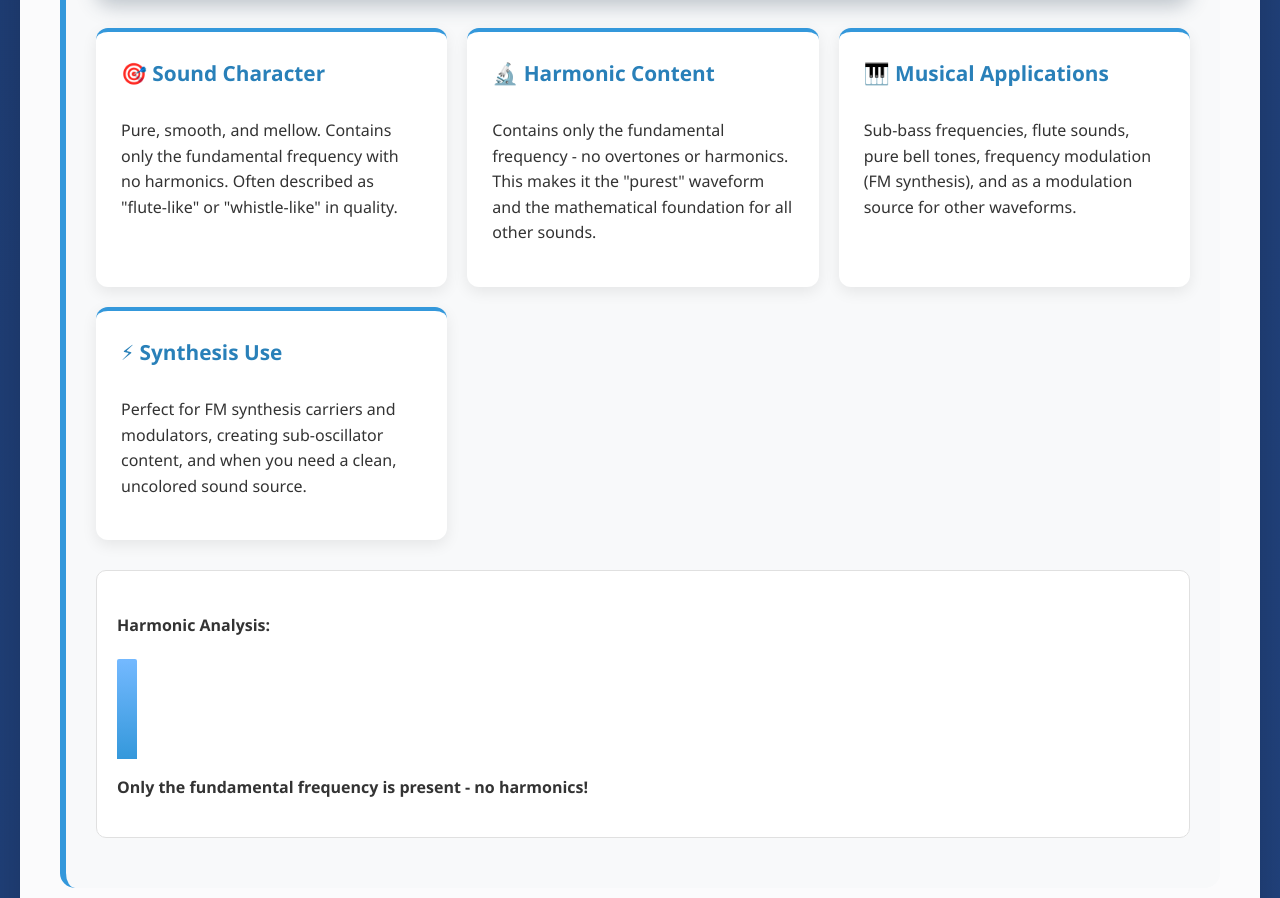
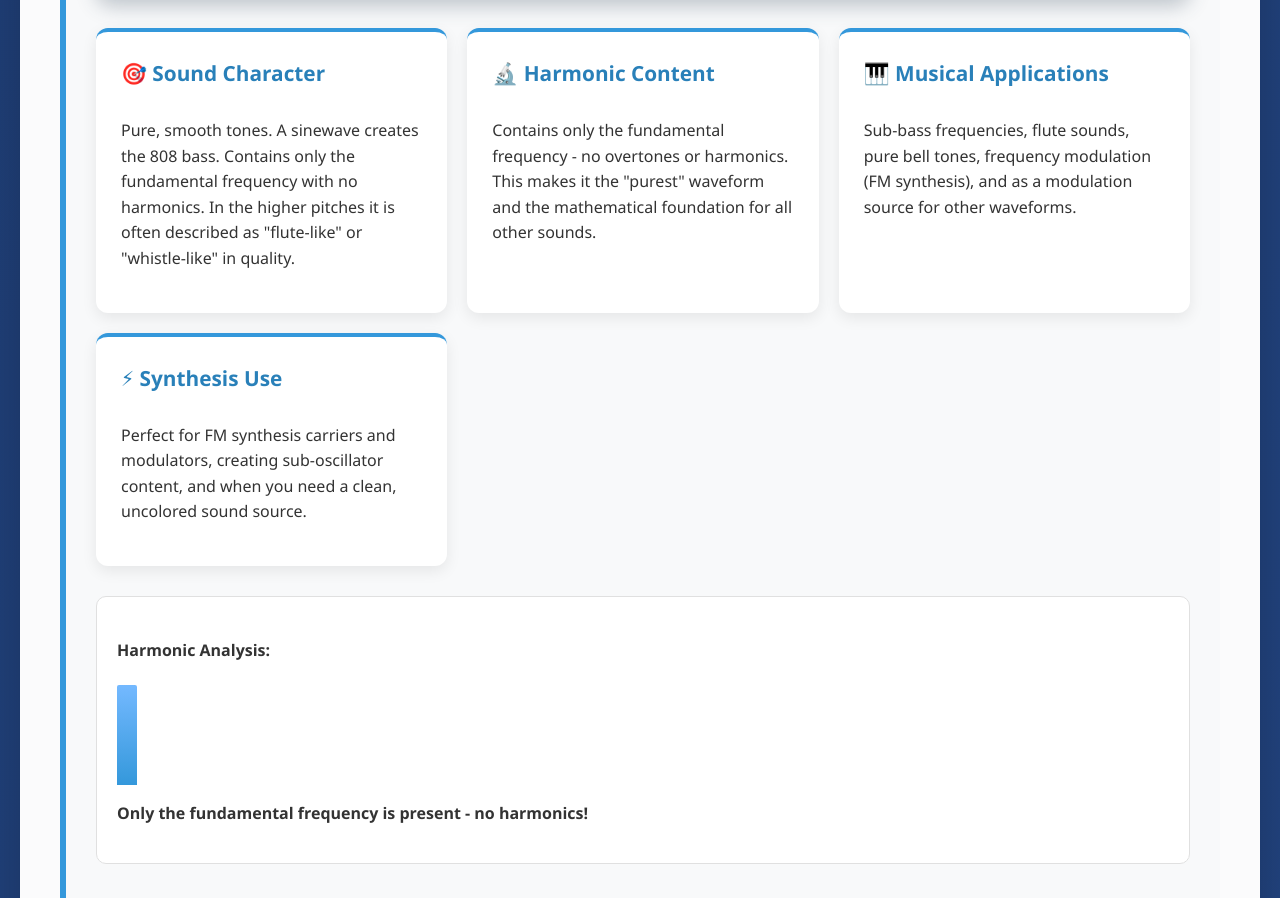
Before and after one commit to JHanksJr/Waveform-Lesson, a plain HTML site: page index.html in a window 1280 px wide. Shown: the part 1085-1983 px from the top of the page. Drawn offline with Linux system fonts and the light colour scheme.

Commit message:
Update index.html

```diff
--- a/index.html
+++ b/index.html
@@ -372,7 +372,7 @@
             <div class="characteristics">
                 <div class="char-card">
                     <h4>🎯 Sound Character</h4>
-                    <p>Pure, smooth, and mellow. Contains only the fundamental frequency with no harmonics. Often described as "flute-like" or "whistle-like" in quality.</p>
+                    <p>Pure, smooth tones. A sinewave creates the 808 bass. Contains only the fundamental frequency with no harmonics. In the higher pitches it is often described as "flute-like" or "whistle-like" in quality.</p>
                 </div>
                 <div class="char-card">
                     <h4>🔬 Harmonic Content</h4>
```
